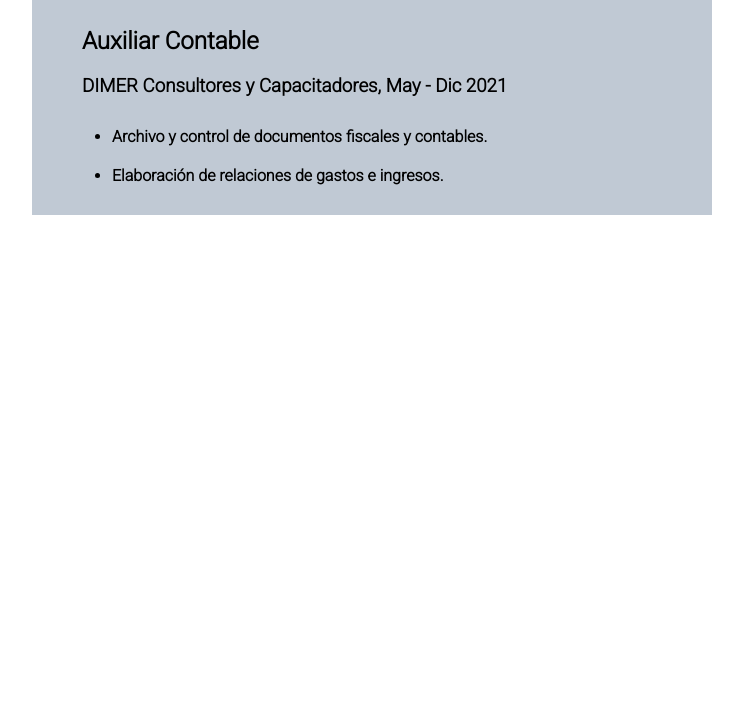
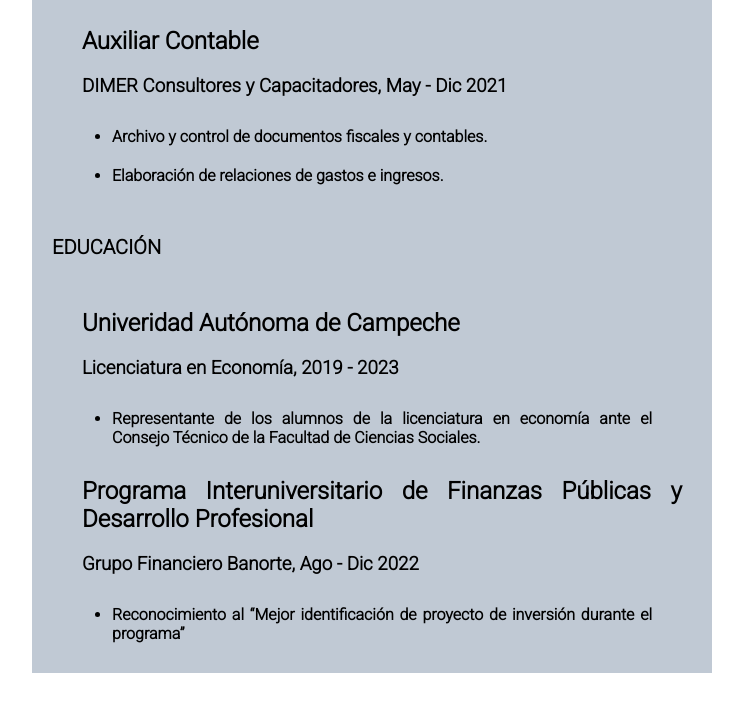
Before and after one commit to abrahamcanche/Tu-primer-CV, a plain HTML site: page index.html in a window 1280 px wide. Shown: the part 976-1679 px from the top of the page, without its empty margins (508-1251 px from the left). Before the commit the page ends 1221 px from the top, so only its background shows below. Drawn offline with Linux system fonts and the light colour scheme.

Commit message:
Añadí mi educación en la UAC y el programa de Banorte

```diff
--- a/index.html
+++ b/index.html
@@ -17,7 +17,6 @@
 
         <header class="tittle">
             Ángel Abraham Canché Cajún
-
             <div class="text">
             Licenciado en economía
             </div>
@@ -26,6 +25,9 @@
         <div id="profile-description">
             Soy una persona proactiva, organizada y responsable, con buenas habilidades interpersonales. Siempre tengo la mejor disposición para la realización de mis labores. Me apasionan los ambientes dinámicos y desafiantes donde pueda continuar aprendiendo, y a la vez compartir mi experiencia y conocimientos con el equipo de trabajo.
         </div>
+
+
+
     </section-1>
 
     <section-2>
@@ -69,6 +71,23 @@
             </ul>
         </div>
 
+        <!--poner educación-->
+        <h1 class="tittle" id="work-experience-tittle">Educación</h1>
+        <div class="works">
+            <h2>Univeridad Autónoma de Campeche</h2>
+            <h3>Licenciatura en Economía, 2019 - 2023</h3>
+            <ul class="activity-list">
+                <li>Representante de los alumnos de la licenciatura en economía ante el Consejo Técnico de la Facultad de Ciencias Sociales.</li>
+            </ul>
+        </div>
+
+        <div class="works">
+            <h2>Programa Interuniversitario de Finanzas Públicas y Desarrollo Profesional</h2>
+            <h3>Grupo Financiero Banorte, Ago - Dic 2022</h3>
+            <ul class="activity-list">
+                <li>Reconocimiento al “Mejor identificación de proyecto de inversión durante el programa”</li>
+            </ul>
+        </div>
     </section-2>
 
 </div>
```
